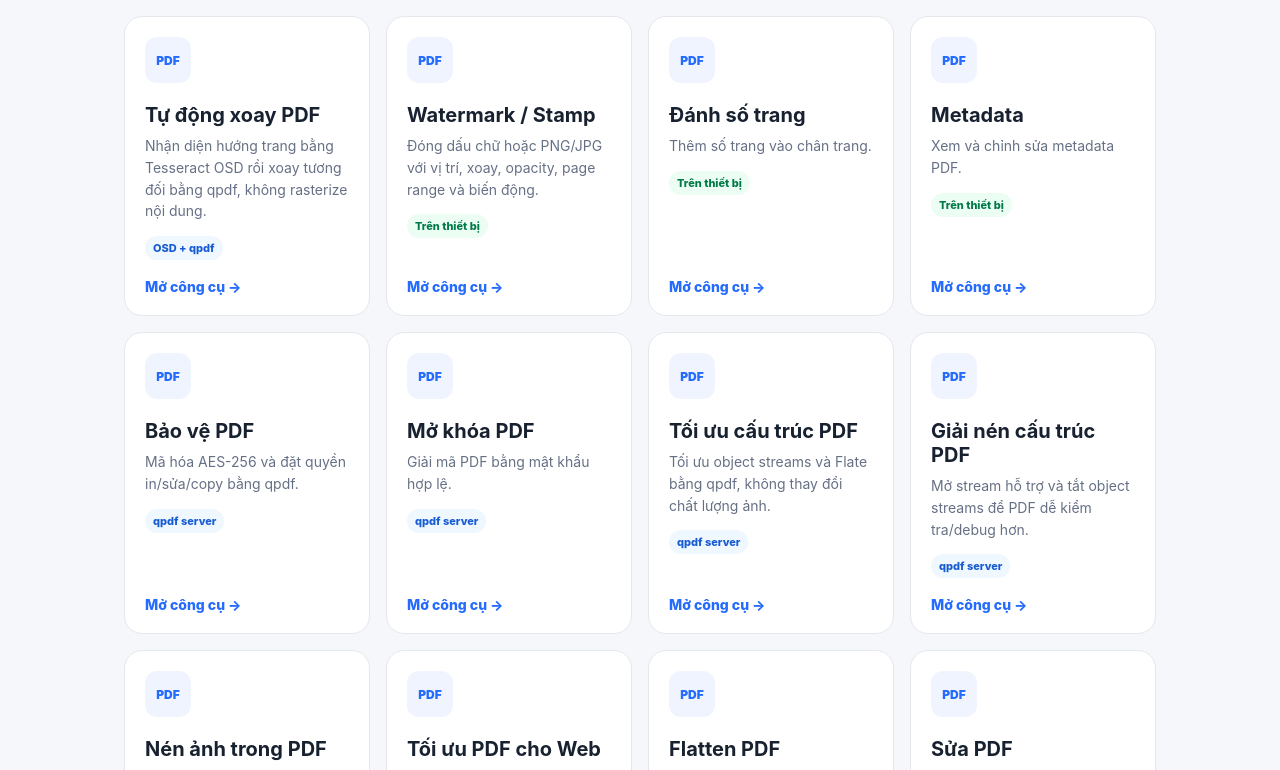
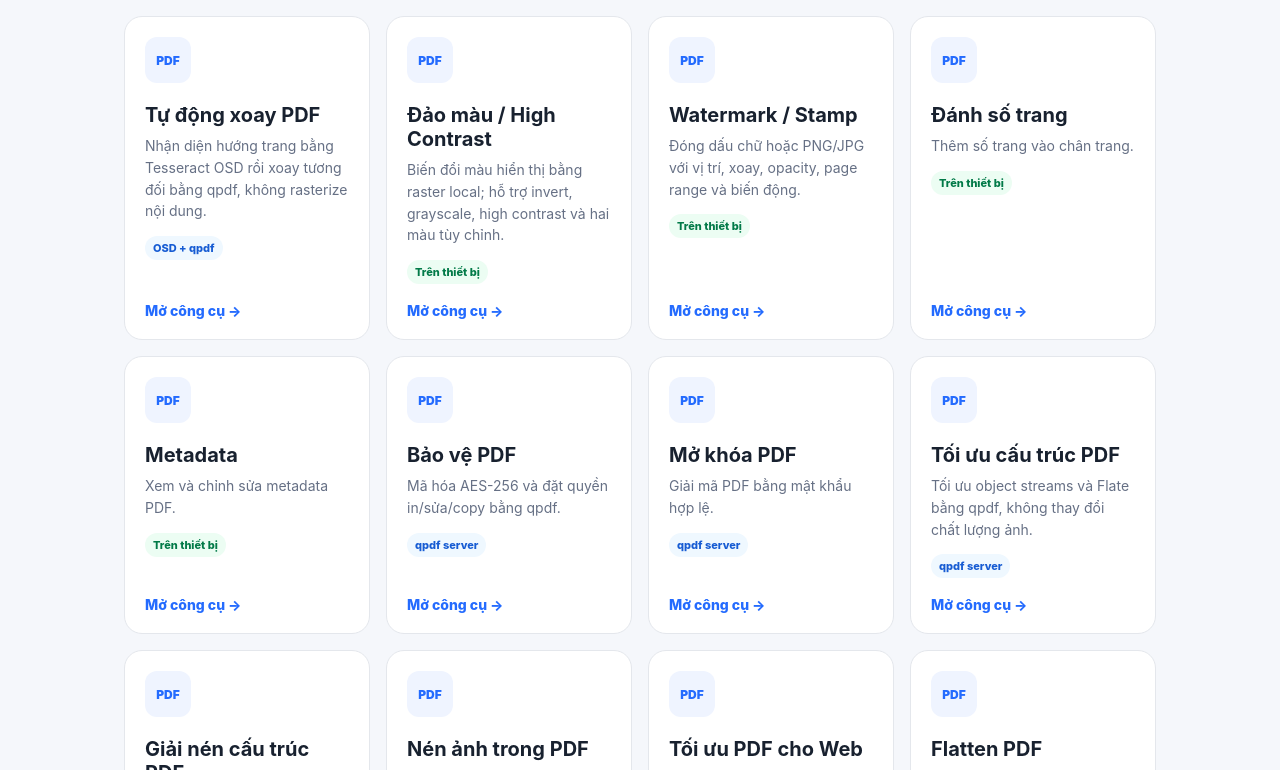
Before and after one commit to solyan842/SolYan-PDF, a Next.js app in the folder frontend/: page / in a window 1280 px wide. Shown: the part 3490-4260 px from the top of the page. Built offline with nearby package versions, Linux system fonts and the light colour scheme.

Commit message:
feat: add rasterized Color Transform dashboard card

```diff
--- a/frontend/app/page.tsx
+++ b/frontend/app/page.tsx
@@ -36,6 +36,7 @@ const tools = [
   { href: '/organize', title: 'Sắp xếp trang', description: 'Đổi thứ tự, bỏ trang hoặc trích xuất trang.', local: true },
   { href: '/rotate', title: 'Xoay PDF', description: 'Xoay toàn bộ hoặc một số trang.', local: true },
   { href: '/auto-rotate', title: 'Tự động xoay PDF', description: 'Nhận diện hướng trang bằng Tesseract OSD rồi xoay tương đối bằng qpdf, không rasterize nội dung.', local: false, badge: 'OSD + qpdf' },
+  { href: '/color-transform', title: 'Đảo màu / High Contrast', description: 'Biến đổi màu hiển thị bằng raster local; hỗ trợ invert, grayscale, high contrast và hai màu tùy chỉnh.', local: true },
   { href: '/watermark', title: 'Watermark / Stamp', description: 'Đóng dấu chữ hoặc PNG/JPG với vị trí, xoay, opacity, page range và biến động.', local: true },
   { href: '/page-numbers', title: 'Đánh số trang', description: 'Thêm số trang vào chân trang.', local: true },
   { href: '/metadata', title: 'Metadata', description: 'Xem và chỉnh sửa metadata PDF.', local: true },
```
